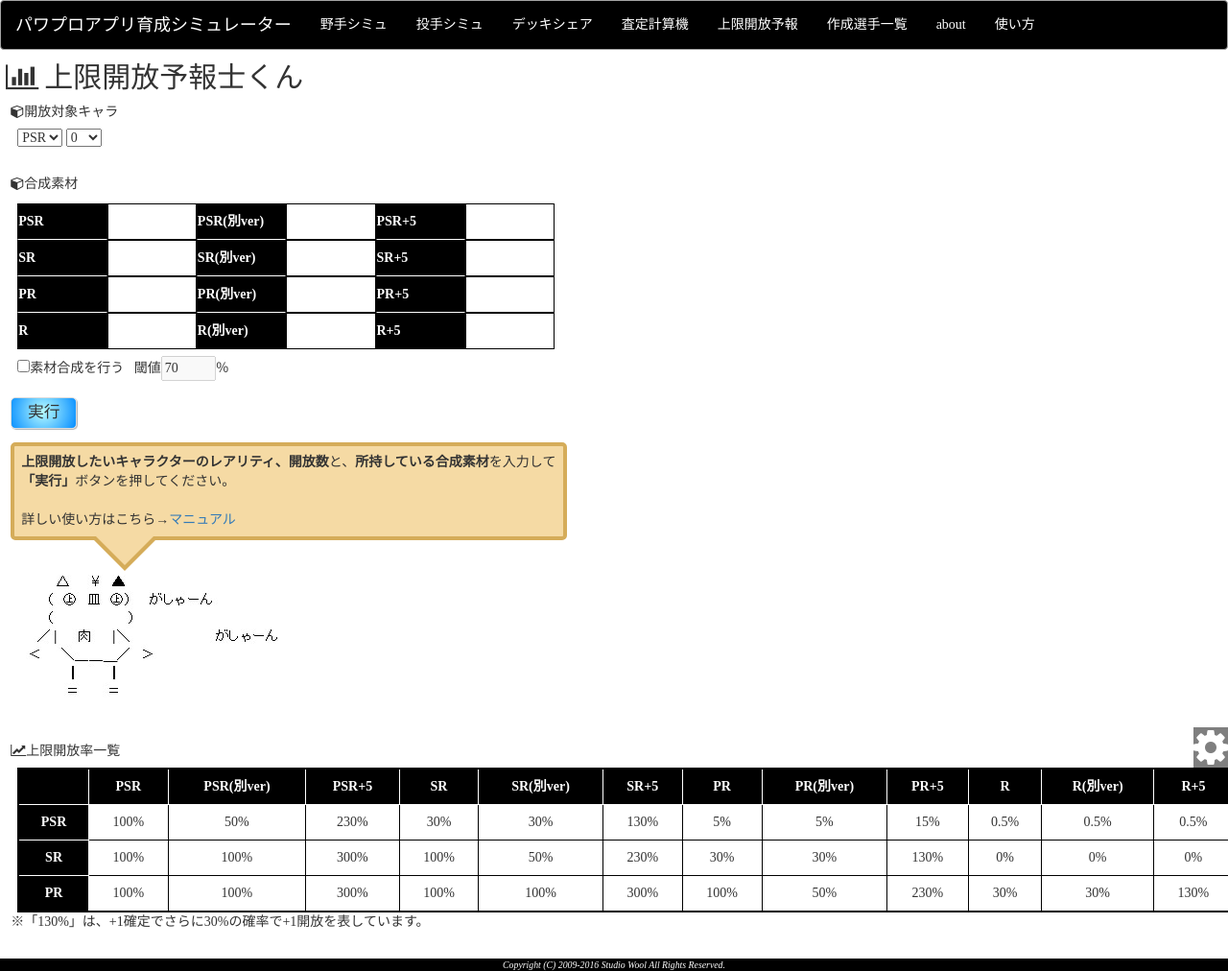
After one commit to hitsujimeeee/stdwool, a PHP site: page /products/pawapro/php/limitOpen.php in a window 1280 px wide. The commit adds this page. Shown: the whole page at 96% size. Run offline with PHP 8.4, Linux system fonts and the light colour scheme.

Commit message:
上限開放予報士くん機能リリース

```diff
--- /dev/null
+++ b/products/pawapro/css/limitOpen.css
@@ -0,0 +1,140 @@
+section {
+	margin-left: 0.8em;
+	margin-bottom: 2em;
+}
+
+#cardList dl, #cardList dt, #cardList dd {
+	box-sizing: border-box;
+	border: 1px solid #000;
+}
+
+
+
+.cardCount {
+	width: 100%;
+	height: 95%;
+	border: none;
+}
+
+#cardList {
+	display: flex;
+	width: 90%;
+	max-width: 40em;
+	flex-wrap: wrap;
+	margin-bottom: 0;
+}
+
+#cardList dt, #cardList dd {
+	width: 16.66666%;
+	height: 38px;
+	margin: 0;
+	padding: 0;
+}
+
+#cardList dt {
+	background-color: #000;
+	color: #fff;
+	display: flex;
+	-webkit-align-items: center; /* 縦方向中央揃え（Safari用） */
+	align-items: center; /* 縦方向中央揃え */
+}
+
+#cardList dt:not([class="last-line"]) {
+	border-bottom-color: #fff;
+}
+
+
+.redColor {
+	color: #f00;
+}
+
+
+
+#targetSection > p {
+	margin: 0.5em 0 0 0.5em;
+}
+
+#materialSection {
+	margin-bottom: 3em;
+}
+
+
+#materialSection dl, .optArea {
+	margin-left: 0.5em;
+}
+
+.optArea {
+	margin-top: 0.5em;
+	margin-bottom: 1.2em;
+}
+
+.execute {
+	font-size: 1.2em;
+	border-radius: 5px;
+	padding: 0.2em 1em;
+	background-color: aqua;
+	background: -webkit-gradient(radial, 49% 44%, 0, 49% 44%, 122, color-stop(1.00, #058dff), color-stop(0.00, #b8fcff));
+	background: -webkit-radial-gradient(49% 44%, circle, #b8fcff, #058dff);
+	background: -moz-radial-gradient(49% 44%, circle, #b8fcff, #058dff);
+	background: -o-radial-gradient(49% 44%, circle, #b8fcff, #058dff);
+	background: -ms-radial-gradient(49% 44%, circle, #b8fcff, #058dff);
+	background: radial-gradient(49% 44%, circle, #b8fcff, #058dff);
+	-moz-box-shadow: 1px 1px 1px rgba(000,000,000,0.3);
+	-webkit-box-shadow: 1px 1px 1px rgba(000,000,000,0.3);
+	border: 1px solid #DDD;
+
+}
+
+
+#outputArea {
+	width: 90%;
+	max-width: 580px;
+	margin-top: 1em;
+	margin-bottom: 2em;
+}
+
+
+.hukidashi {
+	position: relative;
+	background: #f5daa4;
+	border: 4px solid #d5ac59;
+	border-radius: 5px;
+	padding: 0.5em;
+}
+.hukidashi:after, .hukidashi:before {
+	top: 100%;
+	left: 20%;
+	border: solid transparent;
+	content: " ";
+	height: 0;
+	width: 0;
+	position: absolute;
+	pointer-events: none;
+}
+
+.hukidashi:after {
+	border-color: rgba(245, 218, 164, 0);
+	border-top-color: #f5daa4;
+	border-width: 30px;
+	margin-left: -30px;
+}
+.hukidashi:before {
+	border-color: rgba(213, 172, 89, 0);
+	border-top-color: #d5ac59;
+	border-width: 36px;
+	margin-left: -36px;
+}
+
+.optDispArea {
+	margin-bottom: 2em;
+}
+
+.perData {
+	margin: 0.5em 0 0 0.5em;
+}
+
+.perData td, .perData th {
+	min-width: 3em;
+	padding: 0 0.5em;
+	text-align: center;
+}
--- a/products/pawapro/data/HISTORIES.sql
+++ b/products/pawapro/data/HISTORIES.sql
@@ -79,3 +79,4 @@ INSERT INTO HISTORIES VALUES ('2017-03-30 21:46', 'デッキシェア機能に
 INSERT INTO HISTORIES VALUES ('2017-04-13 21:00', '特能「荒れ球」、「アウトコース○」、「祝福」追加');
 INSERT INTO HISTORIES VALUES ('2017-04-15 22:00', 'デッキシェア機能にモンストキャラ3種追加');
 INSERT INTO HISTORIES VALUES ('2017-04-20 22:00', '特能「暴れ球」、デッキシェア機能に「[ユニ]エミリ」追加');
+INSERT INTO HISTORIES VALUES ('2017-04-22 21:00', '「上限開放予報士くん」機能リリース');
--- a/products/pawapro/index.php
+++ b/products/pawapro/index.php
@@ -46,8 +46,9 @@
 
 		<div class="otherMenu">
 			<ul class="otherMenuList">
-				<li class="newItem"><span><a href="./php/deckShare.php"><i class="fa fa-retweet fa-fw" aria-hidden="true"></i>デッキシェア</a></span></li>
+				<li><span><a href="./php/deckShare.php"><i class="fa fa-retweet fa-fw" aria-hidden="true"></i>デッキシェア</a></span></li>
 				<li><span><a href="./php/assessment.php"><i class="fa fa-calculator fa-fw" aria-hidden="true"></i>査定計算機</a></span></li>
+				<li class="newItem"><span><a href="./php/limitOpen.php"><i class="fa fa-bar-chart fa-fw" aria-hidden="true"></i>上限開放予報士くん</a></span></li>
 				<li><span><a href="./php/characters.php"><i class="fa fa-user fa-fw" aria-hidden="true"></i>作成選手一覧</a></span></li>
 				<li><span><a href="./php/hirameki.php"><i class="fa fa-lightbulb-o fa-fw" aria-hidden="true"></i>ひらめきシミュレーター</a></span></li>
 				<li><span><a href="./php/about.php"><i class="fa fa-home fa-fw" aria-hidden="true"></i>このサイトについて</a></span></li>
--- a/products/pawapro/php/header.php
+++ b/products/pawapro/php/header.php
@@ -23,6 +23,7 @@ if(basename(realpath("./")) === 'pawapro') {
 					<li><a href="<?php echo $urlPadding; ?>php/pitcher.php">投手シミュ</a></li>
 					<li><a href="<?php echo $urlPadding; ?>php/deckShare.php">デッキシェア</a></li>
 					<li><a href="<?php echo $urlPadding; ?>php/assessment.php">査定計算機</a></li>
+					<li><a href="<?php echo $urlPadding; ?>php/limitOpen.php">上限開放予報</a></li>
 					<li><a href="<?php echo $urlPadding; ?>php/characters.php">作成選手一覧</a></li>
 					<li><a href="<?php echo $urlPadding; ?>php/about.php">about</a></li>
 					<li><a href="<?php echo $urlPadding; ?>php/manual.php">使い方</a></li>
--- /dev/null
+++ b/products/pawapro/php/limitOpen.php
@@ -0,0 +1,162 @@
+<!DOCTYPE html>
+<html lang="ja">
+
+	<head>
+		<?php
+		$title = 'パワプロアプリ育成シミュレーター | 上限開放予報士';
+		$description = 'パワプロアプリの上限開放確率計算ツールです。手持ちの合成素材で何Lv開放出来るか、Lv毎の確率を予想します。';
+		require_once './headInclude.php';
+		?>
+		<link rel="stylesheet" href="../css/limitOpen.css">
+		<script src="../js/limitOpen.js"></script>
+	</head>
+
+	<body>
+		<?php include('../php/header.php'); ?>
+
+		<main>
+			<header class="pageHeader">
+				<h2><i class="fa fa-bar-chart"></i>上限開放予報士くん</h2>
+			</header>
+
+			<section id="targetSection">
+				<header><i class="fa fa-cube"></i>開放対象キャラ</header>
+				<p>
+					<select id="targetRarelity">
+						<option value="0">PSR</option>
+						<option value="1">SR</option>
+						<option value="2">PR</option>
+					</select>
+					<select id="targetLevel">
+						<option value="0">0</option>
+						<option value="1">+1</option>
+						<option value="2">+2</option>
+						<option value="3">+3</option>
+						<option value="4">+4</option>
+					</select>
+				</p>
+
+			</section>
+			<section id="materialSection">
+				<p><i class="fa fa-cube"></i>合成素材</p>
+				<div>
+					<dl id="cardList">
+						<dt><div>PSR</div></dt>
+						<dd><input type="number" class="cardCount"></dd>
+						<dt>PSR(別ver)</dt>
+						<dd><input type="number" class="cardCount"></dd>
+						<dt>PSR+5</dt>
+						<dd><input type="number" class="cardCount"></dd>
+						<dt>SR</dt>
+						<dd><input type="number" class="cardCount"></dd>
+						<dt>SR(別ver)</dt>
+						<dd><input type="number" class="cardCount"></dd>
+						<dt>SR+5</dt>
+						<dd><input type="number" class="cardCount"></dd>
+						<dt>PR</dt>
+						<dd><input type="number" class="cardCount"></dd>
+						<dt>PR(別ver)</dt>
+						<dd><input type="number" class="cardCount"></dd>
+						<dt>PR+5</dt>
+						<dd><input type="number" class="cardCount"></dd>
+						<dt class="last-line">R</dt>
+						<dd><input type="number" class="cardCount"></dd>
+						<dt class="last-line">R(別ver)</dt>
+						<dd><input type="number" class="cardCount"></dd>
+						<dt class="last-line">R+5</dt>
+						<dd><input type="number" class="cardCount"></dd>
+					</dl>
+				</div>
+				<div class="optArea">
+					<input type="checkbox" id="optimise" onclick="limitOpen.syncCheckText('optimiseValue', this.checked)"><span>素材合成を行う</span>
+					&nbsp;&nbsp;<span>閾値</span><input type="number" id="optimiseValue" min="0" max="99" value="70" disabled>％
+				</div>
+				<div>
+					<button class="execute" onclick="limitOpen.outputResult()">実行</button>
+				</div>
+				<div id="outputArea">
+					<div id="hukidashi" class="hukidashi">
+						<b>上限開放したいキャラクターのレアリティ、開放数</b>と、<b>所持している合成素材</b>を入力して<b>「実行」</b>ボタンを押してください。<br><br>
+						詳しい使い方はこちら→<a href="./manual.php#idx3">マニュアル</a>
+					</div>
+				</div>
+				<div><img src="../img/yohokun.jpg"></div>
+			</section>
+
+			<section>
+				<header><i class="fa fa-line-chart"></i>上限開放率一覧</header>
+				<div class="table-responsive">
+					<table class="modern perData table">
+						<tr>
+							<th>　</th>
+							<th>PSR</th>
+							<th>PSR(別ver)</th>
+							<th>PSR+5</th>
+							<th>SR</th>
+							<th>SR(別ver)</th>
+							<th>SR+5</th>
+							<th>PR</th>
+							<th>PR(別ver)</th>
+							<th>PR+5</th>
+							<th>R</th>
+							<th>R(別ver)</th>
+							<th>R+5</th>
+						</tr>
+						<tr>
+							<th>PSR</th>
+							<td></td>
+							<td></td>
+							<td></td>
+							<td></td>
+							<td></td>
+							<td></td>
+							<td></td>
+							<td></td>
+							<td></td>
+							<td></td>
+							<td></td>
+							<td></td>
+						</tr>
+						<tr>
+							<th>SR</th>
+							<td></td>
+							<td></td>
+							<td></td>
+							<td></td>
+							<td></td>
+							<td></td>
+							<td></td>
+							<td></td>
+							<td></td>
+							<td></td>
+							<td></td>
+							<td></td>
+						</tr>
+						<tr>
+							<th>PR</th>
+							<td></td>
+							<td></td>
+							<td></td>
+							<td></td>
+							<td></td>
+							<td></td>
+							<td></td>
+							<td></td>
+							<td></td>
+							<td></td>
+							<td></td>
+							<td></td>
+						</tr>
+					</table>
+				</div>
+				<p>※「130%」は、+1確定でさらに30%の確率で+1開放を表しています。</p>
+			</section>
+		</main>
+
+		<?php include('./optionMenu.php'); ?>
+
+
+		<?php include('../html/footer.html'); ?>
+	</body>
+
+</html>
```
Also changed, not shown: products/pawapro/js/limitOpen.js (added, +292 -0 lines), products/pawapro/php/manual.php (+74 -1 lines), products/pawapro/img/manual/03-01-01.jpg (added), products/pawapro/img/manual/03-02-01.jpg (added), products/pawapro/img/manual/03-02-02.jpg (added), products/pawapro/img/manual/03-02-03.jpg (added), products/pawapro/img/manual/03-02-04.jpg (added), products/pawapro/img/manual/03-03-01.jpg (added), products/pawapro/img/manual/03-03-02.jpg (added), products/pawapro/img/yohokun.jpg (added).
